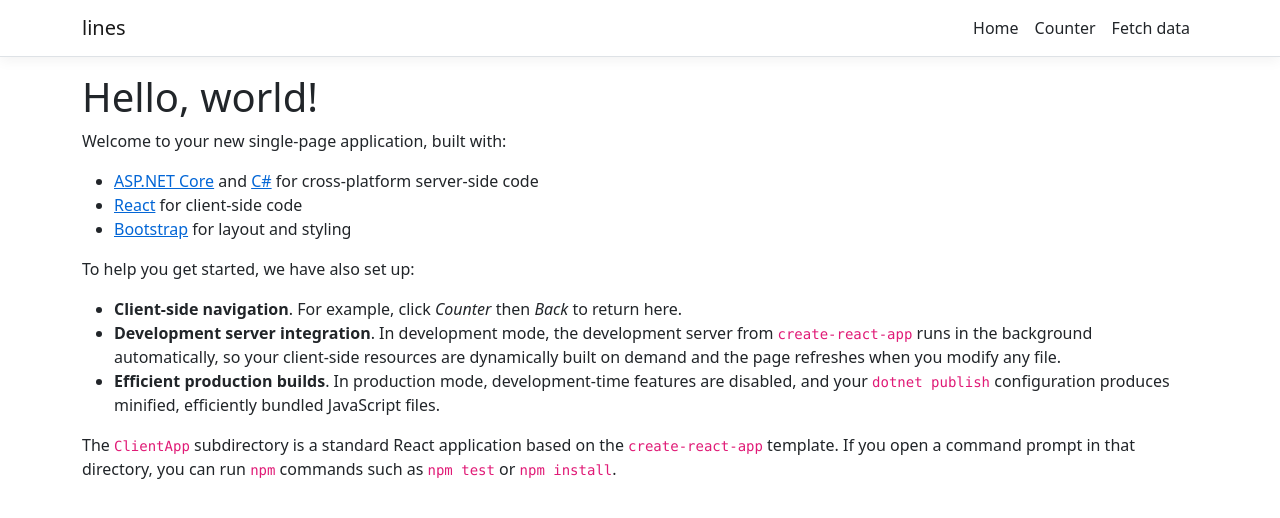
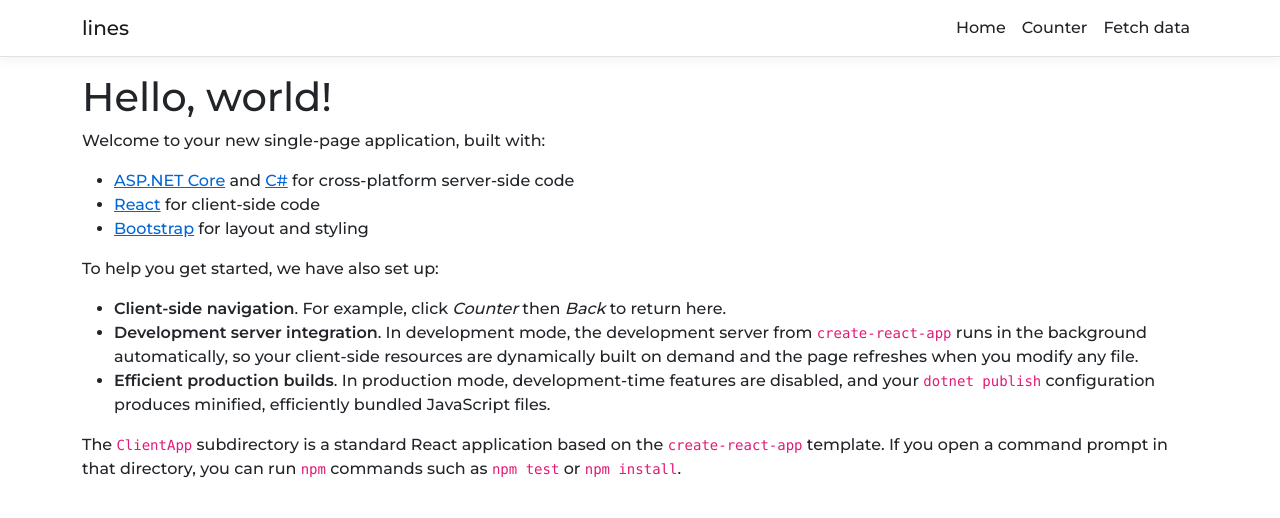
Before and after one commit to adamchukua/lines, a React (Create React App) app in the folder lines/ClientApp/: page / in a window 1280 px wide. Shown: the top 518 px of the page. Built offline with nearby package versions, Linux system fonts and the light colour scheme.

Commit message:
Add font

```diff
--- a/lines/ClientApp/public/index.html
+++ b/lines/ClientApp/public/index.html
@@ -20,6 +20,8 @@
     work correctly both with client-side routing and a non-root public URL.
     Learn how to configure a non-root public URL by running `npm run build`.
     -->
+    <link href="https://fonts.googleapis.com/css2?family=Montserrat:wght@300;500;600&display=swap" rel="stylesheet">
+
     <link rel="apple-touch-icon" sizes="180x180" href="/apple-touch-icon.png">
     <link rel="icon" type="image/png" sizes="32x32" href="/favicon-32x32.png">
     <link rel="icon" type="image/png" sizes="16x16" href="/favicon-16x16.png">
--- a/lines/ClientApp/src/custom.css
+++ b/lines/ClientApp/src/custom.css
@@ -1,4 +1,11 @@
-/* Provide sufficient contrast against white background */
+* {
+    font-family: 'Montserrat', sans-serif;
+}
+
+body {
+    font-family: 'Montserrat', sans-serif;
+}
+
 a {
   color: #0366d6;
 }
```
Lines whose indentation alone changed are shown as unchanged.
